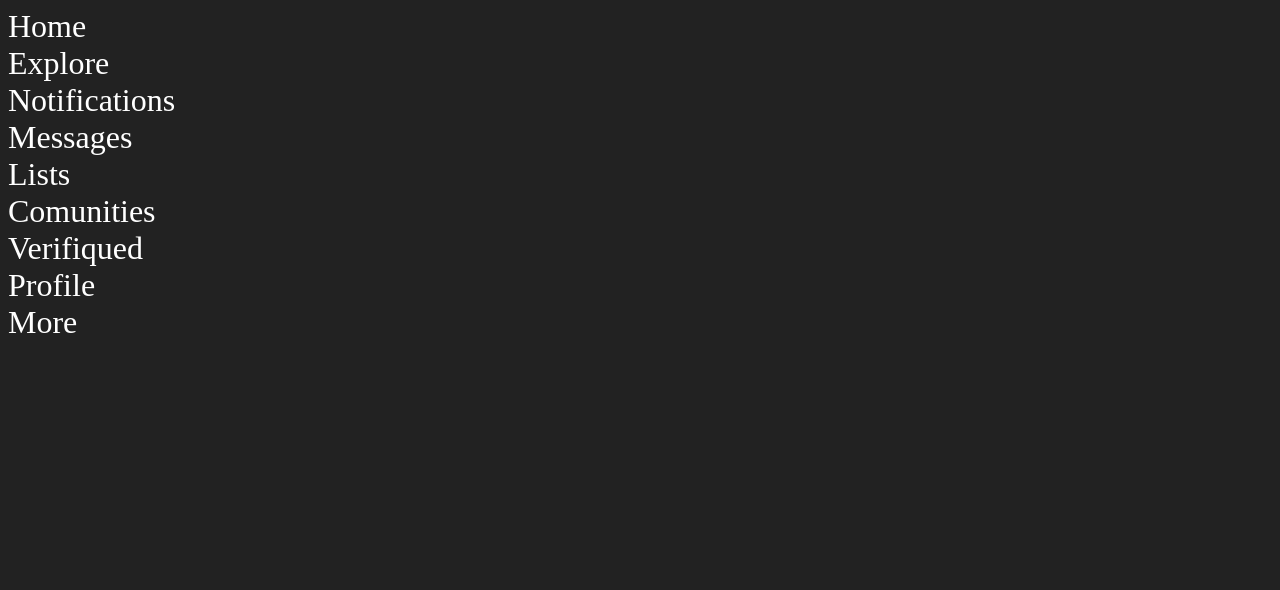
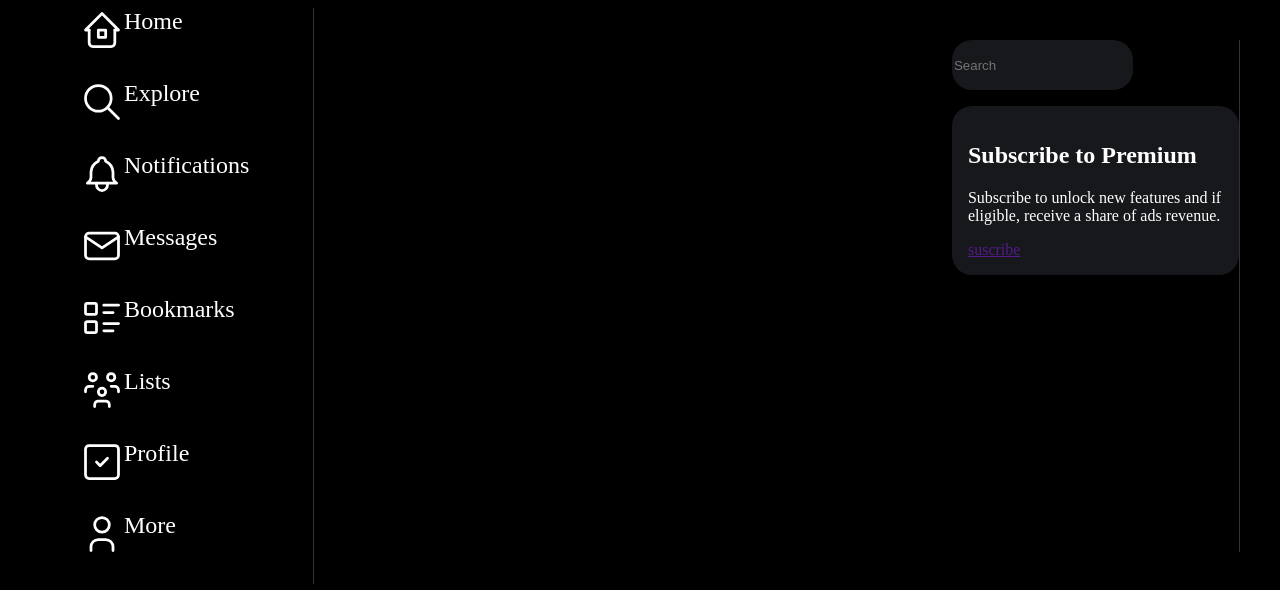
Before and after one commit to DerianMolinaLopez/bakyReact, a React (Vite) app in the folder TwiterBaki/: page / in a window 1280 px wide. Shown: the top 590 px of the page. Built offline with nearby package versions, Linux system fonts and the light colour scheme.

Commit message:
esquema terminadom, falta un borde

```diff
--- a/TwiterBaki/src/components/aside.jsx
+++ b/TwiterBaki/src/components/aside.jsx
@@ -1,21 +1,10 @@
 import './styles.css'
-export function BarraLateral(){
+import { GeneradorDeBotones } from './generadorBotones'
+ export function BarraLateral(){
     return(
-        <div>
-            <aside>
-                <div className="aside">
-                <a href="" className="boton"></a>
-                <a href="" className="boton"><span>Home</span></a>
-                <a href="" className="boton">Explore</a>
-                <a href="" className="boton">Notifications</a>
-                <a href="" className="boton">Messages</a>
-                <a href="" className="boton">Lists</a>
-                <a href="" className="boton"> Comunities</a>
-                <a href="" className="boton">Verifiqued</a>
-                <a href="" className="boton">Profile</a>
-                <a href="" className="boton">More</a>
-                </div>
-
+        <div className='marco'>
+            <aside className='asideM'>
+                <GeneradorDeBotones></GeneradorDeBotones>
             </aside>
         </div>
     )
--- /dev/null
+++ b/TwiterBaki/src/components/generadorBotones.jsx
@@ -0,0 +1,128 @@
+import React from 'react';
+
+const arrayMensajes = ['Home', 'Explore', 'Notifications', 'Messages', 'Bookmarks', 'Lists', 'Profile', 'More'];
+const arrayIconos=[
+<svg xmlns="http://www.w3.org/2000/svg" class="icon icon-tabler icon-tabler-home-2" width="44" height="44" viewBox="0 0 24 24" stroke-width="1.5" stroke="#ffffff" fill="none" stroke-linecap="round" stroke-linejoin="round">
+  <path stroke="none" d="M0 0h24v24H0z" fill="none"/>
+  <path d="M5 12l-2 0l9 -9l9 9l-2 0" />
+  <path d="M5 12v7a2 2 0 0 0 2 2h10a2 2 0 0 0 2 -2v-7" />
+  <path d="M10 12h4v4h-4z" />
+</svg>
+,
+  <svg xmlns="http://www.w3.org/2000/svg" class="icon icon-tabler icon-tabler-search" width="44" height="44" viewBox="0 0 24 24" stroke-width="1.5" stroke="#ffffff" fill="none" stroke-linecap="round" stroke-linejoin="round">
+  <path stroke="none" d="M0 0h24v24H0z" fill="none"/>
+  <path d="M10 10m-7 0a7 7 0 1 0 14 0a7 7 0 1 0 -14 0" />
+  <path d="M21 21l-6 -6" />
+</svg>,
+<svg xmlns="http://www.w3.org/2000/svg" class="icon icon-tabler icon-tabler-bell" width="44" height="44" viewBox="0 0 24 24" stroke-width="1.5" stroke="#ffffff" fill="none" stroke-linecap="round" stroke-linejoin="round">
+  <path stroke="none" d="M0 0h24v24H0z" fill="none"/>
+  <path d="M10 5a2 2 0 1 1 4 0a7 7 0 0 1 4 6v3a4 4 0 0 0 2 3h-16a4 4 0 0 0 2 -3v-3a7 7 0 0 1 4 -6" />
+  <path d="M9 17v1a3 3 0 0 0 6 0v-1" />
+</svg>,
+<svg xmlns="http://www.w3.org/2000/svg" class="icon icon-tabler icon-tabler-mail" width="44" height="44" viewBox="0 0 24 24" stroke-width="1.5" stroke="#ffffff" fill="none" stroke-linecap="round" stroke-linejoin="round">
+  <path stroke="none" d="M0 0h24v24H0z" fill="none"/>
+  <path d="M3 7a2 2 0 0 1 2 -2h14a2 2 0 0 1 2 2v10a2 2 0 0 1 -2 2h-14a2 2 0 0 1 -2 -2v-10z" />
+  <path d="M3 7l9 6l9 -6" />
+</svg>,
+<svg xmlns="http://www.w3.org/2000/svg" class="icon icon-tabler icon-tabler-list-details" width="44" height="44" viewBox="0 0 24 24" stroke-width="1.5" stroke="#ffffff" fill="none" stroke-linecap="round" stroke-linejoin="round">
+  <path stroke="none" d="M0 0h24v24H0z" fill="none"/>
+  <path d="M13 5h8" />
+  <path d="M13 9h5" />
+  <path d="M13 15h8" />
+  <path d="M13 19h5" />
+  <path d="M3 4m0 1a1 1 0 0 1 1 -1h4a1 1 0 0 1 1 1v4a1 1 0 0 1 -1 1h-4a1 1 0 0 1 -1 -1z" />
+  <path d="M3 14m0 1a1 1 0 0 1 1 -1h4a1 1 0 0 1 1 1v4a1 1 0 0 1 -1 1h-4a1 1 0 0 1 -1 -1z" />
+</svg>,
+<svg xmlns="http://www.w3.org/2000/svg" class="icon icon-tabler icon-tabler-users-group" width="44" height="44" viewBox="0 0 24 24" stroke-width="1.5" stroke="#ffffff" fill="none" stroke-linecap="round" stroke-linejoin="round">
+  <path stroke="none" d="M0 0h24v24H0z" fill="none"/>
+  <path d="M10 13a2 2 0 1 0 4 0a2 2 0 0 0 -4 0" />
+  <path d="M8 21v-1a2 2 0 0 1 2 -2h4a2 2 0 0 1 2 2v1" />
+  <path d="M15 5a2 2 0 1 0 4 0a2 2 0 0 0 -4 0" />
+  <path d="M17 10h2a2 2 0 0 1 2 2v1" />
+  <path d="M5 5a2 2 0 1 0 4 0a2 2 0 0 0 -4 0" />
+  <path d="M3 13v-1a2 2 0 0 1 2 -2h2" />
+</svg>,
+
+<svg xmlns="http://www.w3.org/2000/svg" class="icon icon-tabler icon-tabler-square-check" width="44" height="44" viewBox="0 0 24 24" stroke-width="1.5" stroke="#ffffff" fill="none" stroke-linecap="round" stroke-linejoin="round">
+  <path stroke="none" d="M0 0h24v24H0z" fill="none"/>
+  <path d="M3 3m0 2a2 2 0 0 1 2 -2h14a2 2 0 0 1 2 2v14a2 2 0 0 1 -2 2h-14a2 2 0 0 1 -2 -2z" />
+  <path d="M9 12l2 2l4 -4" />
+</svg>,
+<svg xmlns="http://www.w3.org/2000/svg" class="icon icon-tabler icon-tabler-user" width="44" height="44" viewBox="0 0 24 24" stroke-width="1.5" stroke="#ffffff" fill="none" stroke-linecap="round" stroke-linejoin="round">
+  <path stroke="none" d="M0 0h24v24H0z" fill="none"/>
+  <path d="M8 7a4 4 0 1 0 8 0a4 4 0 0 0 -8 0" />
+  <path d="M6 21v-2a4 4 0 0 1 4 -4h4a4 4 0 0 1 4 4v2" />
+</svg>,<svg xmlns="http://www.w3.org/2000/svg" class="icon icon-tabler icon-tabler-dots-circle-horizontal" width="44" height="44" viewBox="0 0 24 24" stroke-width="1.5" stroke="#ffffff" fill="none" stroke-linecap="round" stroke-linejoin="round">
+  <path stroke="none" d="M0 0h24v24H0z" fill="none"/>
+  <path d="M12 12m-9 0a9 9 0 1 0 18 0a9 9 0 1 0 -18 0" />
+  <path d="M8 12l0 .01" />
+  <path d="M12 12l0 .01" />
+  <path d="M16 12l0 .01" />
+</svg>
+
+]
+function GeneradorBotones(props) {
+  const { texto,icono } = props;
+
+  return (
+    <div className="redondeo">
+      <div className='centrarAux'>
+        {icono}
+        <a href="" className='boton'>{texto}</a>
+      </div>
+    </div>
+  );
+}
+
+export function GeneradorDeBotones() {
+  const botones = []
+  for(let i =0; i<arrayMensajes.length;i++){
+    botones.push(  <GeneradorBotones  texto={arrayMensajes[i]} icono={arrayIconos[i]}/>)
+  }
+
+
+  return (
+    <div>
+      {botones}
+    </div>
+  );
+}
+
+export function BarraLateralDerecha(){
+    return(
+        <div style={{width:'30%',margin:'2rem'}} className='marco'>
+            <aside>
+                <div >
+                    <input className='buscador' type="text" name="" id="" placeholder='Search' />
+                </div>
+                <Anuncio></Anuncio>
+
+            </aside>
+        </div>
+    )
+}
+
+export function cardPj(props){
+  const{foto,usaurio,cuenta}=props
+  return (
+    <div className="card">
+      <div className='cardExterior'>
+      <img src={foto} alt="" />
+      <div className="card-body">
+        <p>{usaurio}</p>
+        <p>@{cuenta}</p>
+      </div>
+    </div>
+    </div>
+
+  )
+}
+export function Anuncio(){
+  return(
+    <div className='cardAnuncio'>
+      <h2>Subscribe to Premium</h2>
+      <p>Subscribe to unlock new features and if eligible, receive a share of ads revenue.</p>
+      <a href="">suscribe</a>
+    </div>
+  )
+}
--- /dev/null
+++ b/TwiterBaki/src/components/principal.jsx
@@ -0,0 +1,8 @@
+export function Principal(){
+    return(
+      <div className="contenedorPrincipal">
+          <h1 >ESTE ES EL CONTENIDO PRINCIPAL</h1>
+      </div>
+
+    )
+}
--- a/TwiterBaki/src/components/styles.css
+++ b/TwiterBaki/src/components/styles.css
@@ -7,5 +7,49 @@
 .boton{
     color:white;
     text-decoration: none;
-    font-size: 2rem;
+    font-size: 1.5rem;
 }
+.centrarAux{
+    display: flex;
+    flex-direction: row;
+    justify-content: flex-start;
+
+
+
+}
+.marco{
+    border-right: solid #2F3336 1px;
+    margin-left: 4.5rem;
+}
+.asideM{
+    margin-right: 4rem;
+
+}
+.cardAnuncio{
+    margin-top: 1rem;
+    color: white;
+    background-color:#16181C;
+    border-radius: 20px;
+    padding: 1rem;
+
+}
+.buscador{
+   background-color: #16181C;
+   height: 3rem;
+  border-radius: 20px;
+  border-style: none;
+  color: white;
+}
+.contenedorPrincipal{
+    width: 50rem;
+}
+.redondeo{
+    border-radius: 20px;
+    margin-bottom: 1.5rem;
+    width: auto;
+    height: 3rem;
+    transition: .2s;
+}
+.redondeo:hover{
+    background-color: #2F3336;
+}
--- a/TwiterBaki/src/components/union.jsx
+++ b/TwiterBaki/src/components/union.jsx
@@ -1,8 +1,12 @@
-import { BarraLateral } from "./aside"
+import { BarraLateral} from "./aside"
+import { BarraLateralDerecha } from "./generadorBotones"
+import { Principal } from "./principal"
 export function Union(){
     return(
-      <div>
+      <div className="esquemaPrincipal" >
         <BarraLateral/>
+        <Principal></Principal>
+         <BarraLateralDerecha> </BarraLateralDerecha>
       </div>
 
     )
--- a/TwiterBaki/src/index.css
+++ b/TwiterBaki/src/index.css
@@ -1,3 +1,8 @@
 body{
-  background-color: #222;
+  background-color: #000000;
 }
+.esquemaPrincipal{
+  display: flex;
+  flex-direction: row;
+  justify-content: space-between;
+}
```
